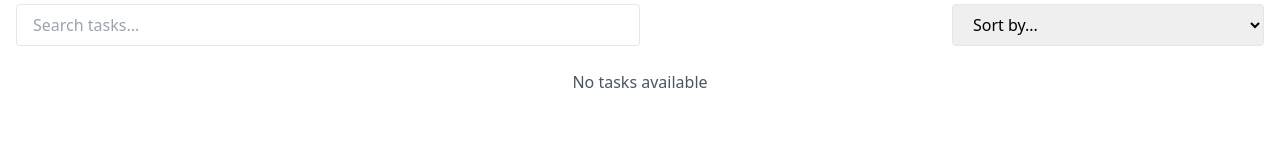
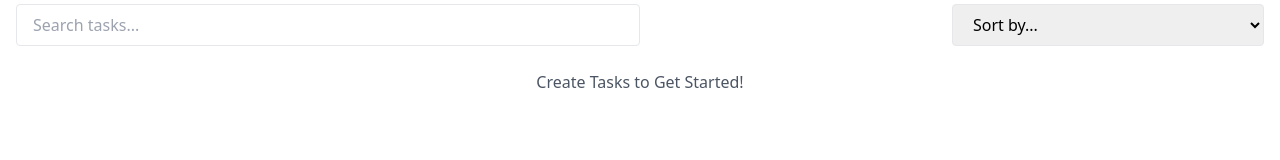
Before and after one commit to kush-shah05/Task-Management-Application, a React (Create React App) app: page / in a window 1280 px wide. Shown: the part 132-292 px from the top of the page. Built offline with nearby package versions, Linux system fonts and the light colour scheme.

Commit message:
minor code changes

```diff
--- a/src/components/TaskList.js
+++ b/src/components/TaskList.js
@@ -5,7 +5,7 @@ const TaskList = ({ tasks, onEdit, onDelete }) => {
     return (
         <div>
             {tasks.length === 0 ? (
-                <p className="text-center text-gray-600 dark:text-gray-400">No tasks available</p>
+                <p className="text-center text-gray-600 dark:text-gray-400">Create Tasks to Get Started!</p>
             ) : (
                 tasks.map(task => (
                     <Task key={task.id} task={task} onEdit={onEdit} onDelete={onDelete} />
```
